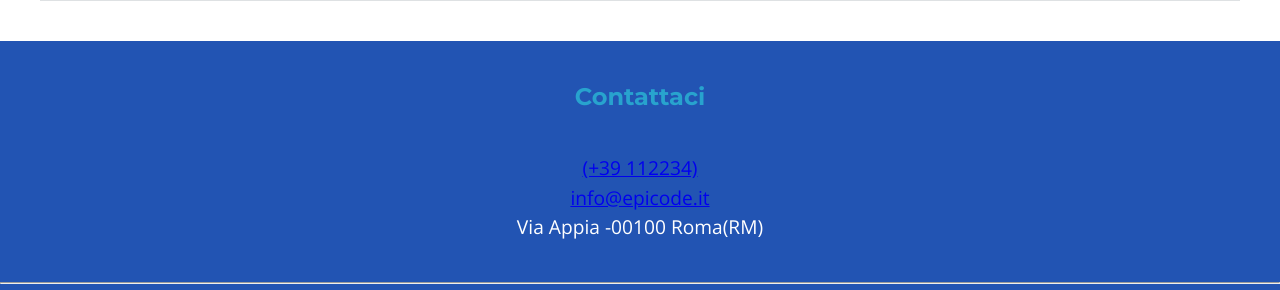
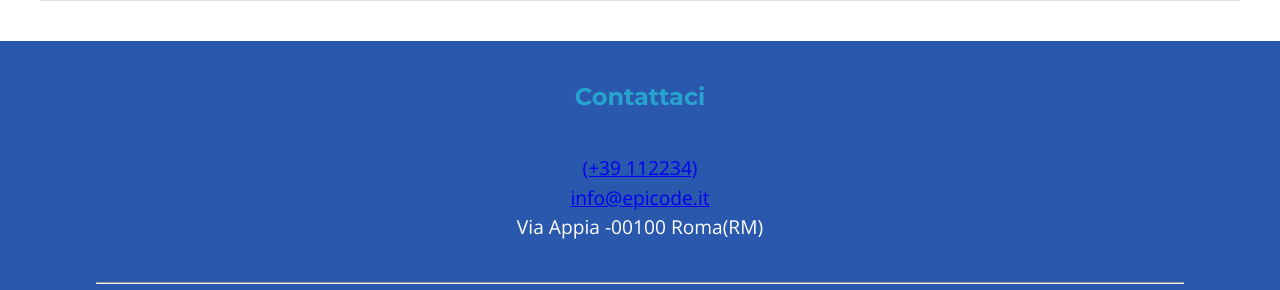
Before and after one commit to CriPe91/u1w1d5, a plain HTML site: page index.html in a window 1280 px wide. Shown: the part 5337-5627 px from the top of the page. Drawn offline with nearby package versions, Linux system fonts and the light colour scheme.

Commit message:
u1w1d5css

```diff
--- a/Esercizio/css/style.css
+++ b/Esercizio/css/style.css
@@ -106,7 +106,7 @@
 }
 
 footer {
-  background-color: rgb(34, 84, 179);
+  background-color: rgb(41, 88, 173);
   color: white;
 }
 footer h4 {
@@ -124,3 +124,6 @@
   margin: 0;
   color: white;
 }
+hr {
+  margin-inline: 6rem;
+}
```
